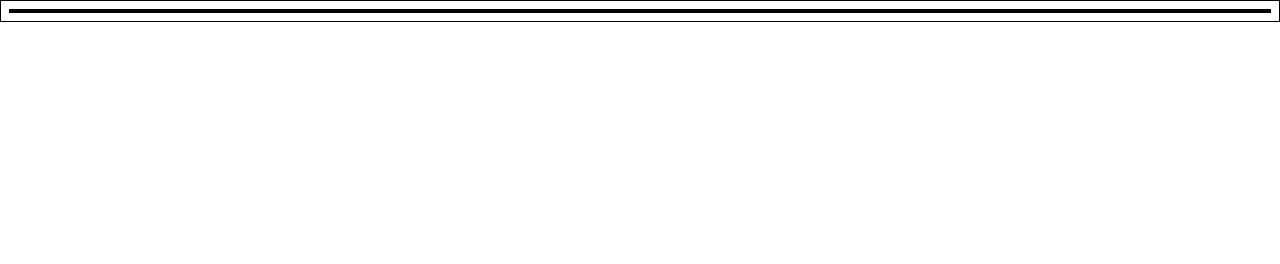
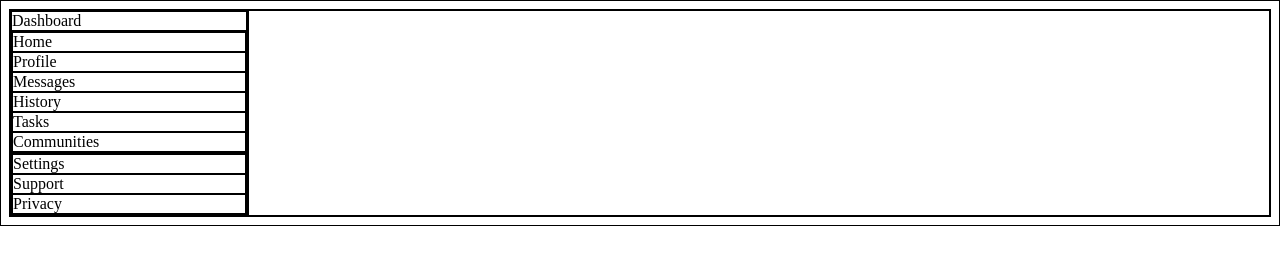
Before and after one commit to YourManz/odin-admin-dash, a plain HTML site: page index.html in a window 1280 px wide. Drawn offline with Linux system fonts and the light colour scheme.

Commit message:
added sidebar content
I added content to the sidebar, I want to o the layout before I get into SVGs

```diff
--- a/index.html
+++ b/index.html
@@ -8,10 +8,25 @@
 </head>
 <body>
   <div id="sidebar">
+    <div class="title">Dashboard</div>
+    <div class="top">
+      <div class="sidebar-item">Home</div>
+      <div class="sidebar-item">Profile</div>
+      <div class="sidebar-item">Messages</div>
+      <div class="sidebar-item">History</div>
+      <div class="sidebar-item">Tasks</div>
+      <div class="sidebar-item">Communities</div>
+    </div>
 
+    <div class="bottom">
+      <div class="sidebar-item">Settings</div>
+      <div class="sidebar-item">Support</div>
+      <div class="sidebar-item">Privacy</div>
+    </div>
   </div>
   <div class="mainpage">
 
   </div>
+
 </body>
 </html>
```
